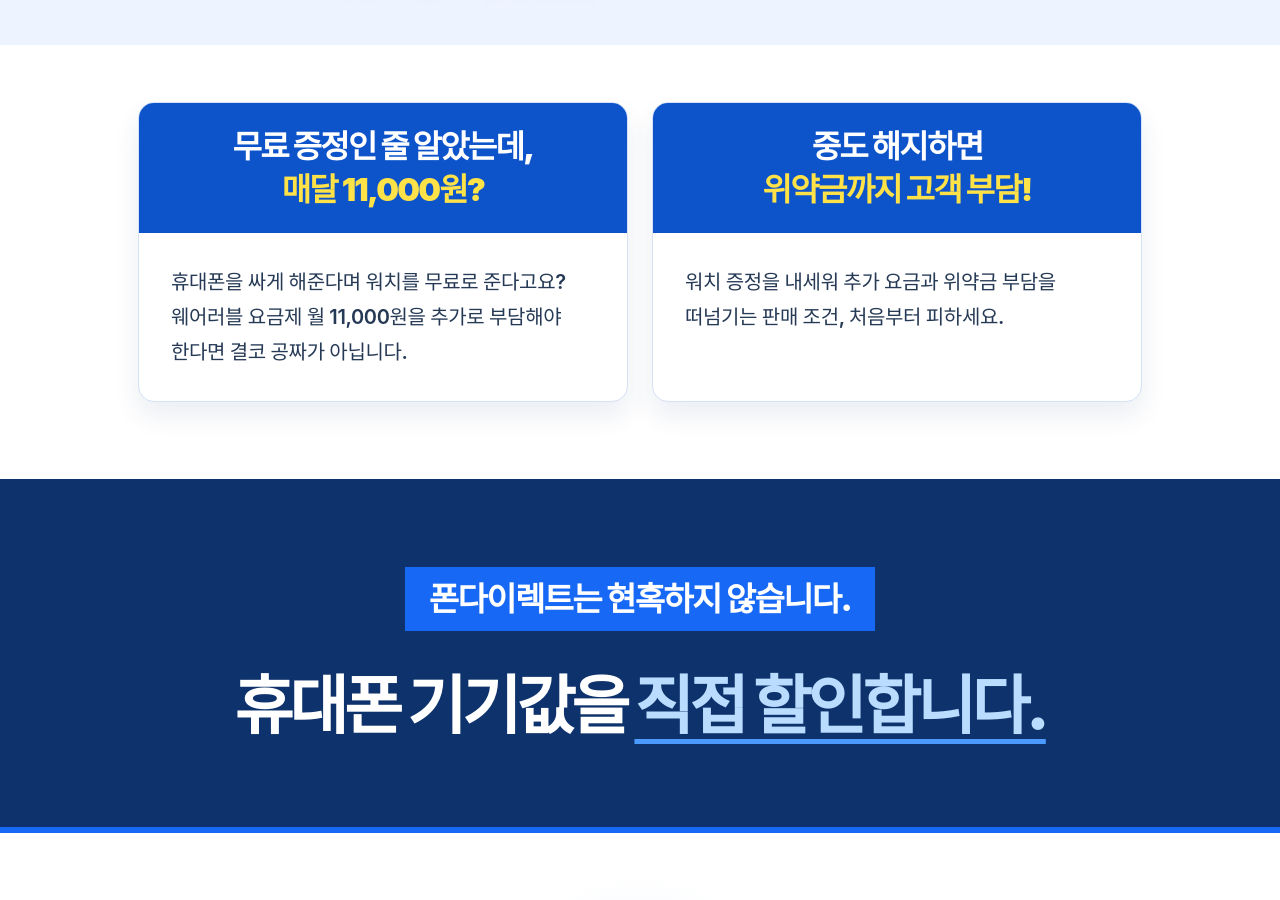
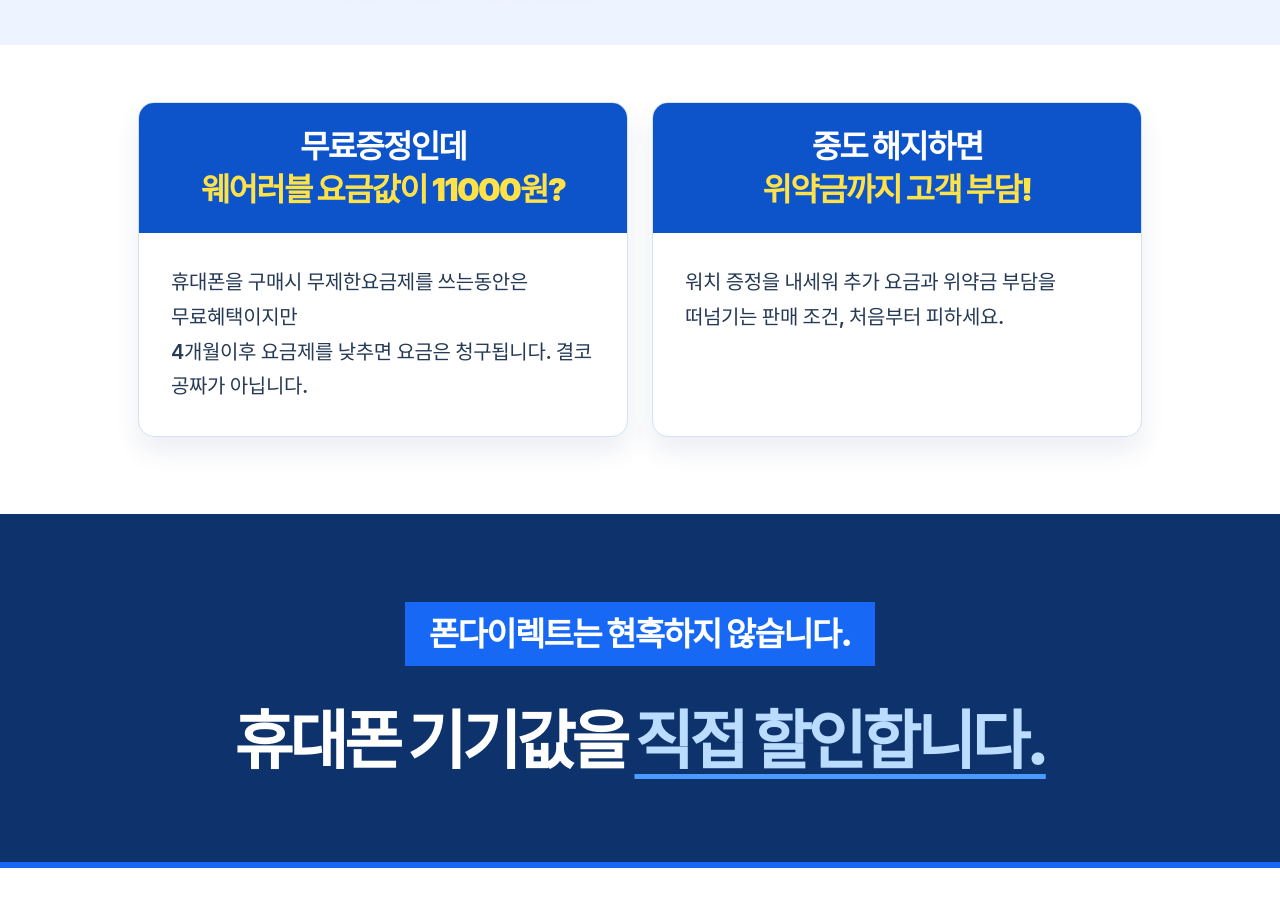
Before and after one commit to pc9839a-cpu/phonedirect, a plain HTML site: page index.html in a window 1280 px wide. Shown: the part 4437-5337 px from the top of the page. Drawn offline with Linux system fonts and the light colour scheme; a web font is replaced by a local one.

Commit message:
Update smartwatch conditional monthly fee warning to supplied four-month plan-change copy

```diff
--- a/index.html
+++ b/index.html
@@ -758,8 +758,8 @@ a{color:inherit;text-decoration:none}button,input{font:inherit}button,[role='but
   <div class="watch-info-inner">
     <div class="watch-info-rows">
       <div class="watch-info-row">
-        <h3>무료 증정인 줄 알았는데, <em>매달 11,000원?</em></h3>
-        <p>휴대폰을 싸게 해준다며 워치를 무료로 준다고요? 웨어러블 요금제 월 11,000원을 추가로 부담해야 한다면 결코 공짜가 아닙니다.</p>
+        <h3>무료증정인데 <em>웨어러블 요금값이 11000원?</em></h3>
+        <p>휴대폰을 구매시 무제한요금제를 쓰는동안은 무료혜택이지만<br>4개월이후 요금제를 낮추면 요금은 청구됩니다. 결코 공짜가 아닙니다.</p>
       </div>
       <div class="watch-info-row">
         <h3>중도 해지하면 <em>위약금까지 고객 부담!</em></h3>
```
